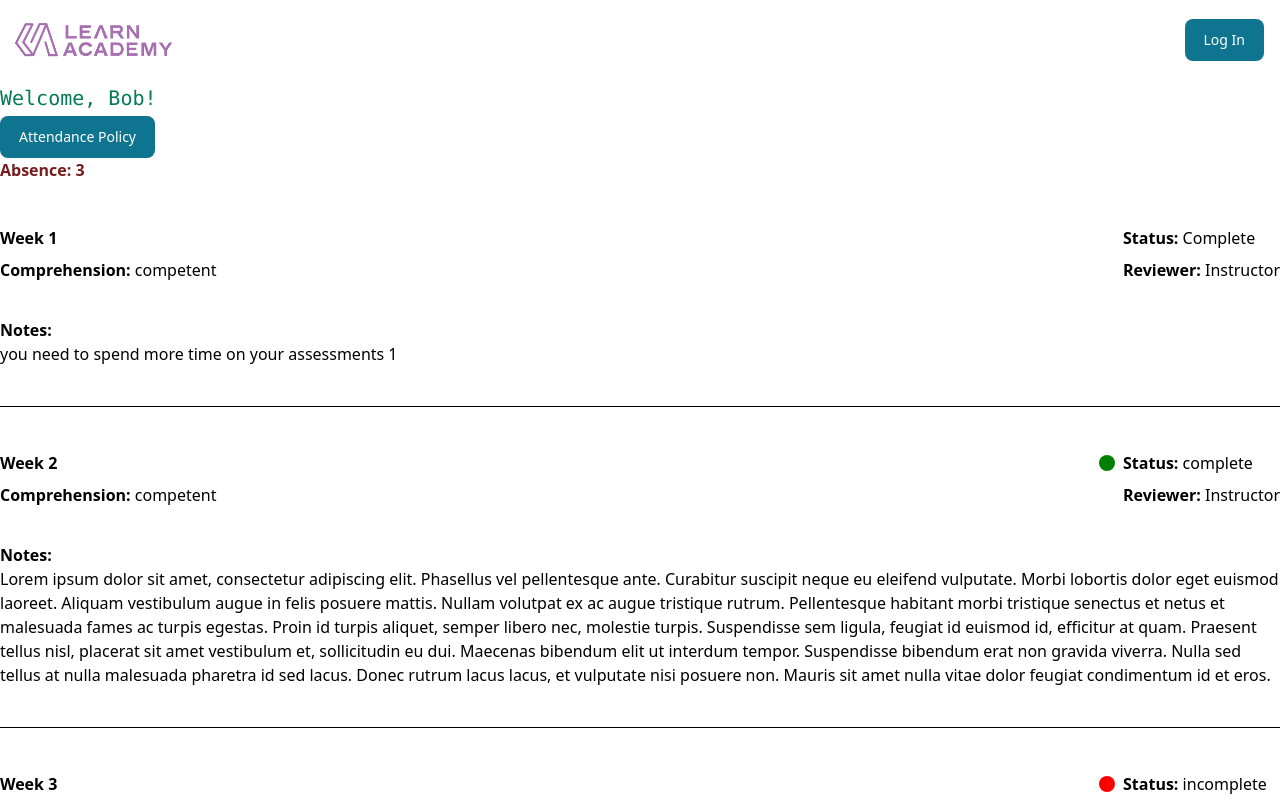
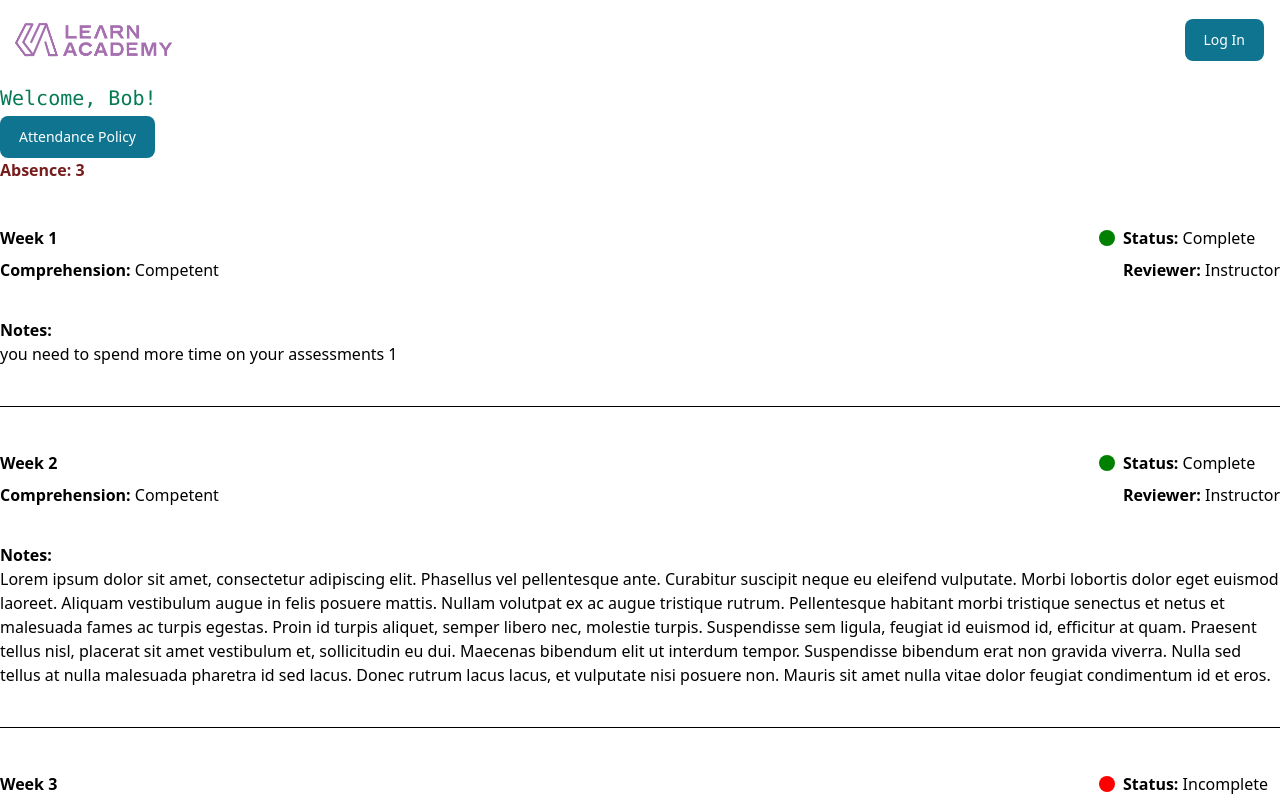
Before and after one commit to LEARNAcademy/student-application, a React (Create React App) app: page / in a window 1280 px wide. Shown: the top 800 px of the page. Built offline with nearby package versions, Linux system fonts and the light colour scheme.

Commit message:
fixed mock user data and updated component to match incoming data type

```diff
--- a/src/components/Assessment.js
+++ b/src/components/Assessment.js
@@ -12,7 +12,7 @@ const Assessment = (props) => {
       if(assessments[i] && assessments[i].week === i + 1) {
         newAssess.push(assessments[i])
       } else {
-        newAssess.push({ week: i+1, status: "unassigned", comprehension: "N/A", reviewer: "N/A", notes: "N/A" })
+        newAssess.push({ week: i+1, status: "Unassigned", comprehension: "N/A", reviewer: "N/A", notes: "N/A" })
       }
     }
     setAssess(newAssess)
@@ -21,13 +21,13 @@ const Assessment = (props) => {
   const colorArray = () => {
     setStatusColor(
       assessments.map(assessment => {
-        if(assessment.status === "pending"){
+        if(assessment.status === "Pending"){
           return "bg-[yellow]"
-        } else if(assessment.status === "complete") {
+        } else if(assessment.status === "Complete") {
           return "bg-[green]"
-        } else if(assessment.status === "incomplete") {
+        } else if(assessment.status === "Incomplete") {
           return "bg-[red]"
-        } else if (assessment.status === "unassigned") {
+        } else if (assessment.status === "Unassigned") {
           return "bg-[gray]"
         }
       })
--- a/src/userMock.js
+++ b/src/userMock.js
@@ -12,7 +12,7 @@ export const user = {
         student_id: 1,
         week: 1,
         status: "Complete",
-        comprehension: "competent",
+        comprehension: "Competent",
         reviewer: "Instructor",
         notes: "you need to spend more time on your assessments 1"
       },
@@ -20,8 +20,8 @@ export const user = {
         id: 2,
         student_id: 1,
         week: 2,
-        status: "complete",
-        comprehension: "competent",
+        status: "Complete",
+        comprehension: "Competent",
         reviewer: "Instructor",
         notes: "Lorem ipsum dolor sit amet, consectetur adipiscing elit. Phasellus vel pellentesque ante. Curabitur suscipit neque eu eleifend vulputate. Morbi lobortis dolor eget euismod laoreet. Aliquam vestibulum augue in felis posuere mattis. Nullam volutpat ex ac augue tristique rutrum. Pellentesque habitant morbi tristique senectus et netus et malesuada fames ac turpis egestas. Proin id turpis aliquet, semper libero nec, molestie turpis. Suspendisse sem ligula, feugiat id euismod id, efficitur at quam. Praesent tellus nisl, placerat sit amet vestibulum et, sollicitudin eu dui. Maecenas bibendum elit ut interdum tempor. Suspendisse bibendum erat non gravida viverra. Nulla sed tellus at nulla malesuada pharetra id sed lacus. Donec rutrum lacus lacus, et vulputate nisi posuere non. Mauris sit amet nulla vitae dolor feugiat condimentum id et eros."
       },
@@ -29,8 +29,8 @@ export const user = {
         id: 3,
         student_id: 1,
         week: 3,
-        status: "incomplete",
-        comprehension: "competent",
+        status: "Incomplete",
+        comprehension: "Competent",
         reviewer: "Instructor",
         notes: "Lorem ipsum dolor sit amet, consectetur adipiscing elit. Phasellus vel pellentesque ante. Curabitur suscipit neque eu eleifend vulputate. Morbi lobortis dolor eget euismod laoreet. Aliquam vestibulum augue in felis posuere mattis. Nullam volutpat ex ac augue tristique rutrum. Pellentesque habitant morbi tristique senectus et netus et malesuada fames ac turpis egestas. Proin id turpis aliquet, semper libero nec, molestie turpis. Suspendisse sem ligula, feugiat id euismod id, efficitur at quam. Praesent tellus nisl, placerat sit amet vestibulum et, sollicitudin eu dui. Maecenas bibendum elit ut interdum tempor. Suspendisse bibendum erat non gravida viverra. Nulla sed tellus at nulla malesuada pharetra id sed lacus. Donec rutrum lacus lacus, et vulputate nisi posuere non. Mauris sit amet nulla vitae dolor feugiat condimentum id et eros."
       },
@@ -38,8 +38,8 @@ export const user = {
         id: 4,
         student_id: 1,
         week: 4,
-        status: "incomplete",
-        comprehension: "competent",
+        status: "Incomplete",
+        comprehension: "Competent",
         reviewer: "Instructor",
         notes: "you need to spend more time on your assessments 4"
       },
@@ -47,8 +47,8 @@ export const user = {
         id: 5,
         student_id: 1,
         week: 5,
-        status: "pending",
-        comprehension: "competent",
+        status: "Pending",
+        comprehension: "Competent",
         reviewer: "Instructor",
         notes: "you need to spend more time on your assessments 5"
       },
@@ -56,8 +56,8 @@ export const user = {
         id: 6,
         student_id: 1,
         week: 6,
-        status: "complete",
-        comprehension: "competent",
+        status: "Complete",
+        comprehension: "Competent",
         reviewer: "Instructor",
         notes: "Lorem ipsum dolor sit amet, consectetur adipiscing elit. Phasellus vel pellentesque ante. Curabitur suscipit neque eu eleifend vulputate. Morbi lobortis dolor eget euismod laoreet. Aliquam vestibulum augue in felis posuere mattis. Nullam volutpat ex ac augue tristique rutrum. Pellentesque habitant morbi tristique senectus et netus et malesuada fames ac turpis egestas. Proin id turpis aliquet, semper libero nec, molestie turpis. Suspendisse sem ligula, feugiat id euismod id, efficitur at quam. Praesent tellus nisl, placerat sit amet vestibulum et, sollicitudin eu dui. Maecenas bibendum elit ut interdum tempor. Suspendisse bibendum erat non gravida viverra. Nulla sed tellus at nulla malesuada pharetra id sed lacus. Donec rutrum lacus lacus, et vulputate nisi posuere non. Mauris sit amet nulla vitae dolor feugiat condimentum id et eros."
       }
```
